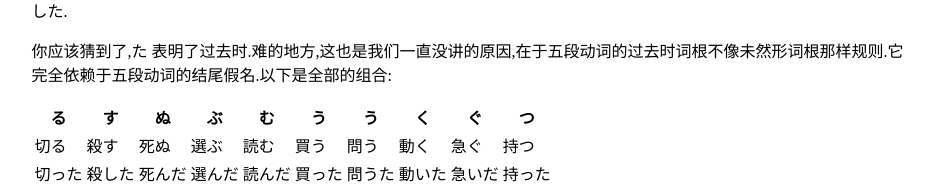
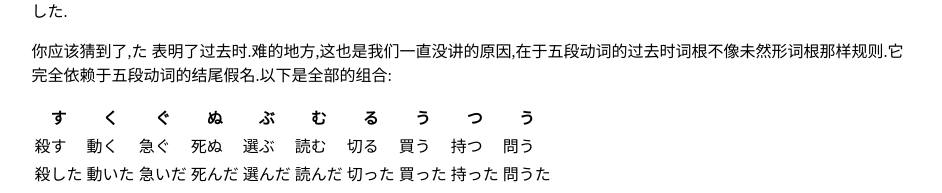
Before and after one commit to LelouchHe/lelouchhe.github.com, a Jekyll site: the page built from _posts/literature/2019-06-20-sakubi.md, in a window 1280 px wide and 900 px high, scrolled down 10186 px. Shown: the part 704-897 px from the top of the window, without its empty margins (166-1108 px from the left). Built offline with Jekyll 4.4.1, drawn with Linux system fonts in a browser that asks for light colours.

Commit message:
fix table order

```diff
--- a/_posts/literature/2019-06-20-sakubi.md
+++ b/_posts/literature/2019-06-20-sakubi.md
@@ -458,7 +458,7 @@ tag: translation japanese grammar
 
 你应该猜到了,た 表明了过去时.难的地方,这也是我们一直没讲的原因,在于五段动词的过去时词根不像未然形词根那样规则.它完全依赖于五段动词的结尾假名.以下是全部的组合:
 
-る|す|ぬ|ぶ|む|う|う|く|ぐ|つ
+す|く|ぐ|ぬ|ぶ|む|る|う|つ|う
 -|-|-|-|-|-|-|-|-|-
-切る|殺す|死ぬ|選ぶ|読む|買う|問う|動く|急ぐ|持つ
-切った|殺した|死んだ|選んだ|読んだ|買った|問うた|動いた|急いだ|持った
+殺す|動く|急ぐ|死ぬ|選ぶ|読む|切る|買う|持つ|問う
+殺した|動いた|急いだ|死んだ|選んだ|読んだ|切った|買った|持った|問うた
```
